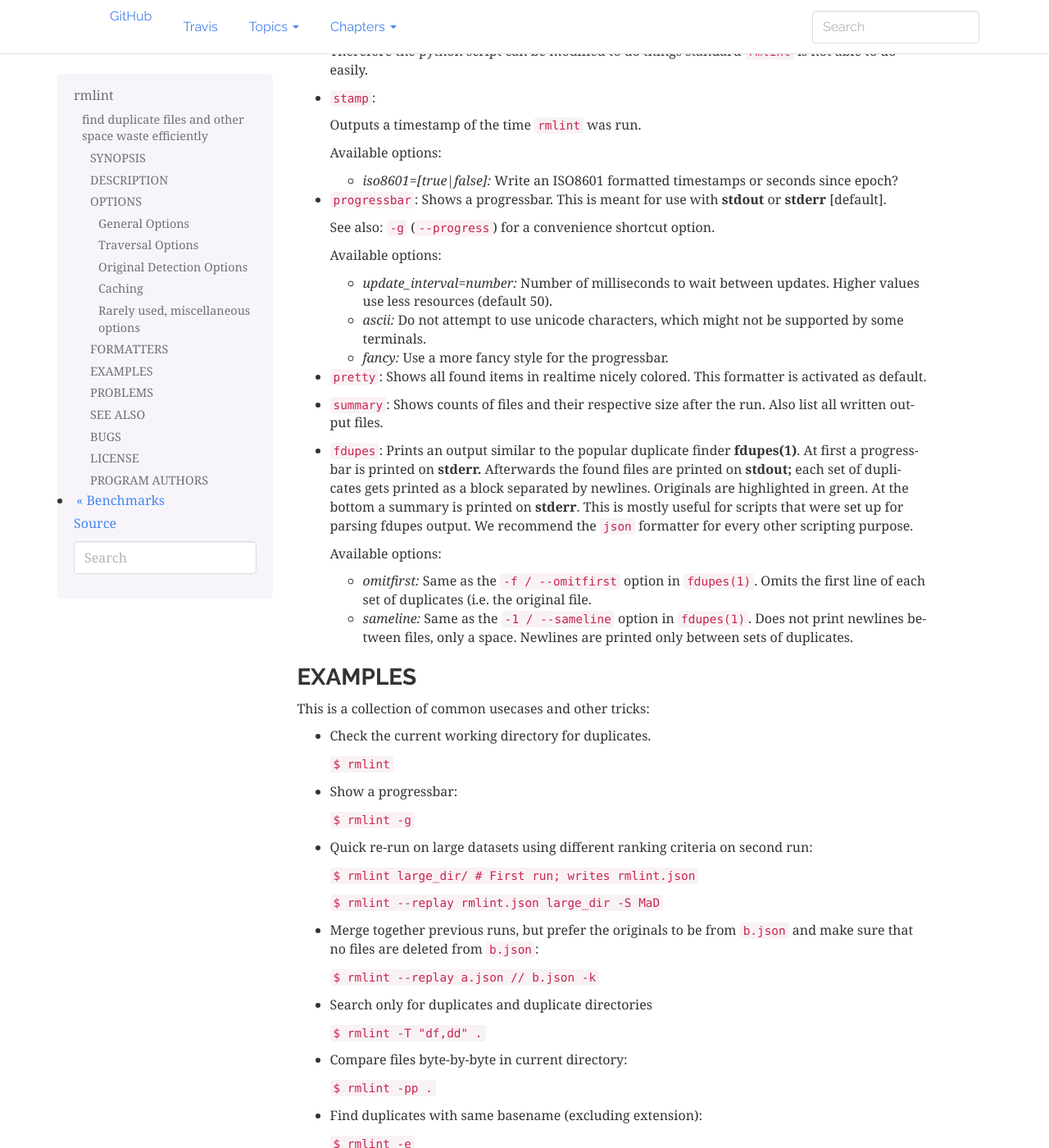
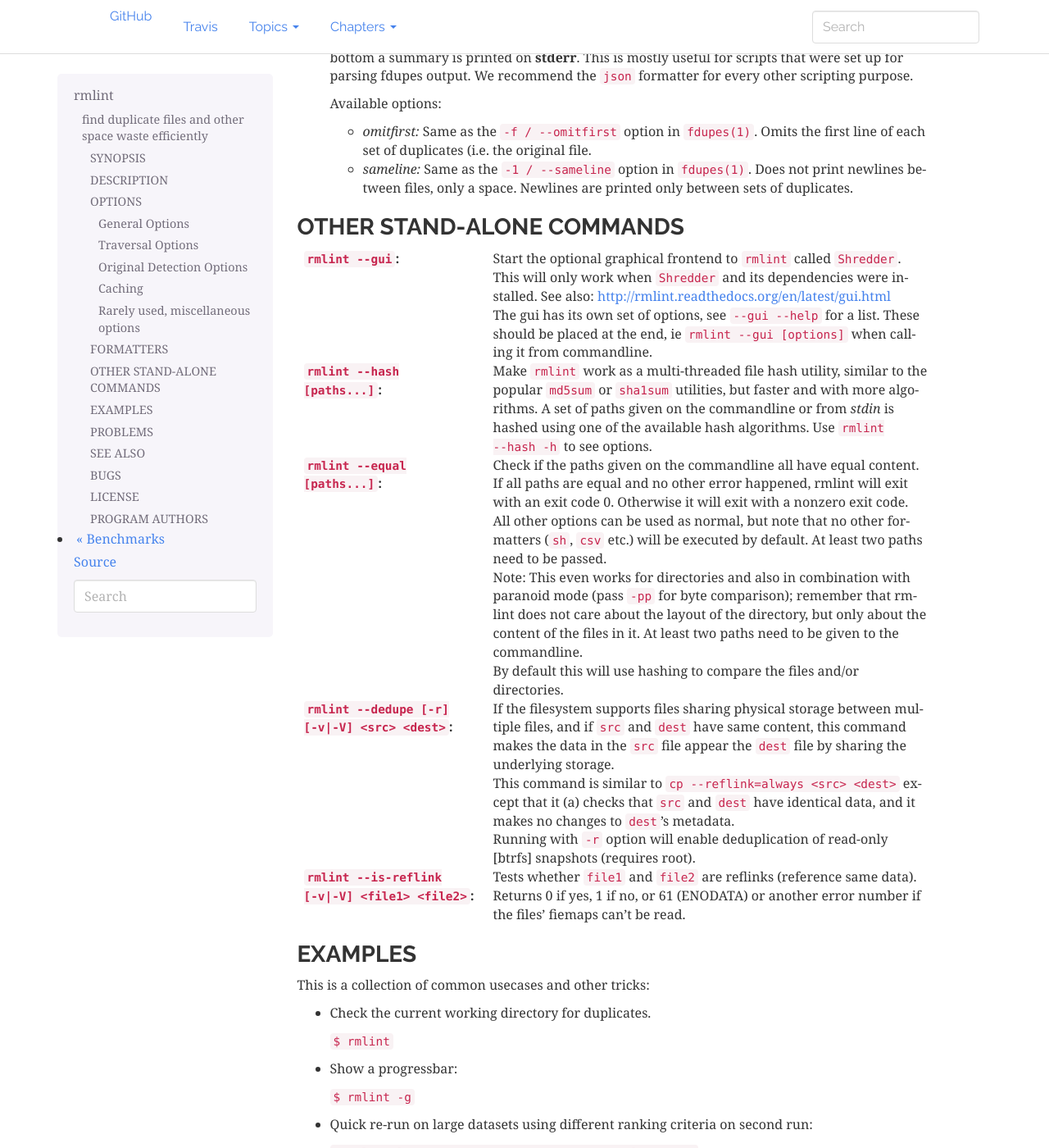
Before and after one commit to sahib/rmlint, a Sphinx documentation site: the page built from docs/rmlint.1.rst, in a window 1280 px wide and 1400 px high, scrolled down 10928 px. Shown: the whole window at 82% size. Built offline with Sphinx 7.4.7, drawn with Linux system fonts in a browser that asks for light colours; some of the changed text lies outside the part shown.

Commit message:
docs: updates for --dedupe and --is-reflink

```diff
--- a/docs/rmlint.1.rst
+++ b/docs/rmlint.1.rst
@@ -649,6 +616,63 @@ FORMATTERS
     print newlines between files, only a space. Newlines are printed only between
     sets of duplicates.
 
+OTHER STAND-ALONE COMMANDS
+==========================
+
+:``rmlint --gui``:
+
+    Start the optional graphical frontend to ``rmlint`` called ``Shredder``.
+
+    This will only work when ``Shredder`` and its dependencies were installed.
+    See also: http://rmlint.readthedocs.org/en/latest/gui.html
+
+    The gui has its own set of options, see ``--gui --help`` for a list.  These
+    should be placed at the end, ie ``rmlint --gui [options]`` when calling
+    it from commandline.
+
+:``rmlint --hash [paths...]``:
+
+    Make ``rmlint`` work as a multi-threaded file hash utility, similar to the
+    popular ``md5sum`` or ``sha1sum`` utilities, but faster and with more algorithms.
+    A set of paths given on the commandline or from *stdin* is hashed using one
+    of the available hash algorithms.  Use ``rmlint --hash -h`` to see options.
+
+:``rmlint --equal [paths...]``:
+
+    Check if the paths given on the commandline all have equal content. If all
+    paths are equal and no other error happened, rmlint will exit with an exit
+    code 0. Otherwise it will exit with a nonzero exit code. All other options
+    can be used as normal, but note that no other formatters (``sh``, ``csv``
+    etc.) will be executed by default. At least two paths need to be passed.
+
+    Note: This even works for directories and also in combination with paranoid
+    mode (pass ``-pp`` for byte comparison); remember that rmlint does not care
+    about the layout of the directory, but only about the content of the files
+    in it. At least two paths need to be given to the commandline.
+
+    By default this will use hashing to compare the files and/or directories.
+
+:``rmlint --dedupe [-r] [-v|-V] <src> <dest>``:
+
+    If the filesystem supports files sharing physical storage between multiple
+    files, and if ``src`` and ``dest`` have same content, this command makes the
+    data in the ``src`` file appear the ``dest`` file by sharing the
+    underlying storage.
+
+    This command is similar to ``cp --reflink=always <src> <dest>``
+    except that it (a) checks that ``src`` and ``dest`` have identical data, and
+    it makes no changes to ``dest``'s metadata.
+
+    Running with ``-r`` option will enable deduplication of read-only [btrfs]
+    snapshots (requires root).
+
+:``rmlint --is-reflink [-v|-V] <file1> <file2>``:
+    Tests whether ``file1`` and ``file2`` are reflinks (reference same data).
+    Returns 0 if yes, 1 if no, or 61 (ENODATA) or another error number if the
+    files' fiemaps can't be read.
+
+
+
 EXAMPLES
 ========
 
@@ -717,7 +741,11 @@ This is a collection of common usecases and other tricks:
 
 * Compare if the directories a b c and are equal
 
-  ``$ rmlint --equal a b c; echo $?  # Will print 0 if they are equal``
+  ``$ rmlint --equal a b c && echo "Files are equal" || echo "Files are not equal"``
+
+* Test if two files are reflinks
+  ``rmlint --is-reflink a b && echo "Files are reflinks" || echo "Files are not reflinks"``.
+
 
 PROBLEMS
 ========
```
Also changed, not shown: other parts of docs/rmlint.1.rst (+0 -33 lines).
